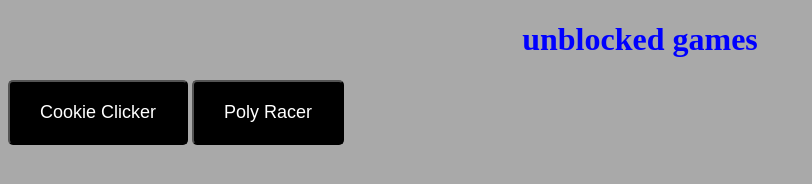
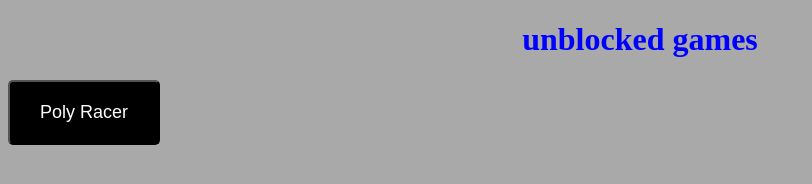
Before and after one commit to Ninjacat826/ninjacat826.github.io, a plain HTML site: page index.html in a window 1280 px wide. Shown: the whole page, without its empty margins (0-812 px from the left). Drawn offline with Linux system fonts and the light colour scheme.

Commit message:
Update index.html

```diff
--- a/index.html
+++ b/index.html
@@ -10,8 +10,6 @@
   <center>
     <h1>unblocked games</h1>
   </center>
-    <a href="cookie-clicker/index.html">
-  <button>Cookie Clicker</button></a>
   <a href="poly-racer.html">
   <button>Poly Racer</button></a>
   </a>
```
